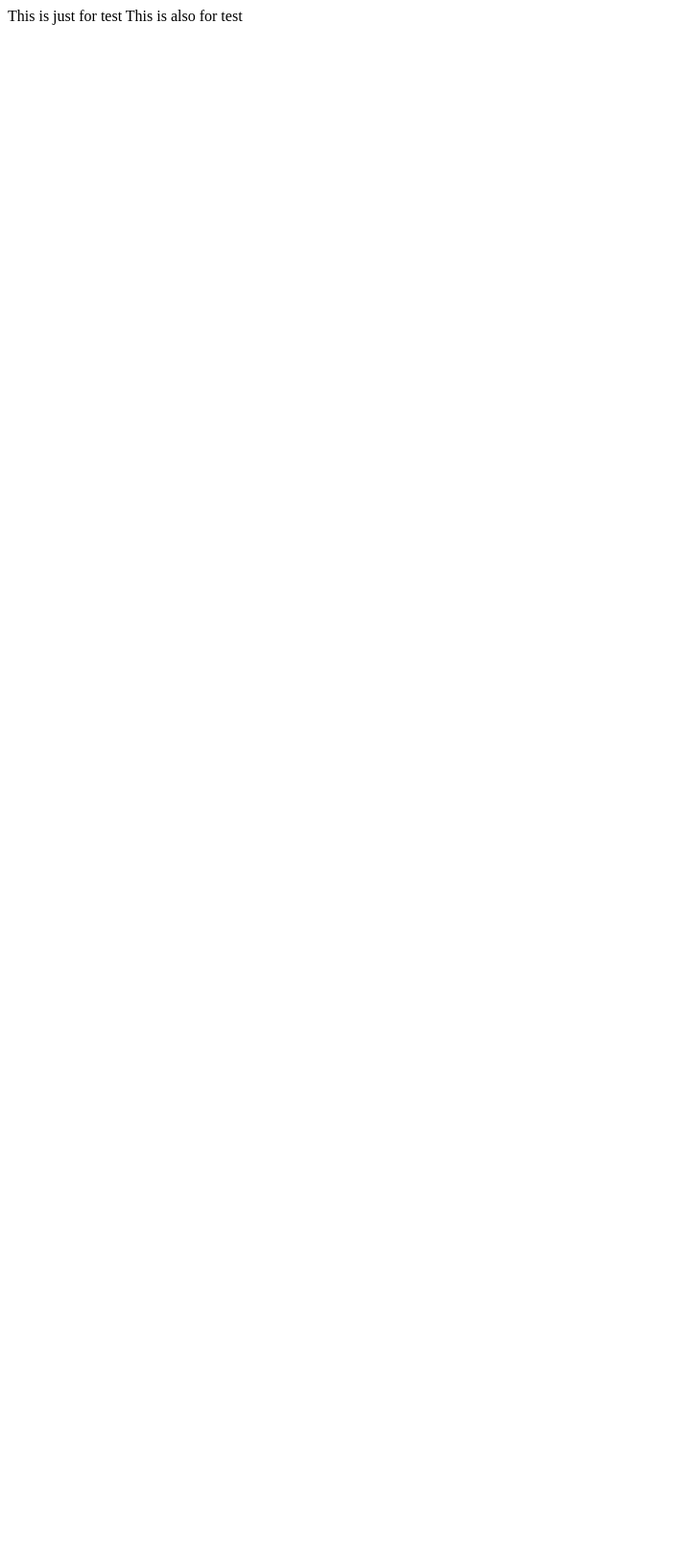
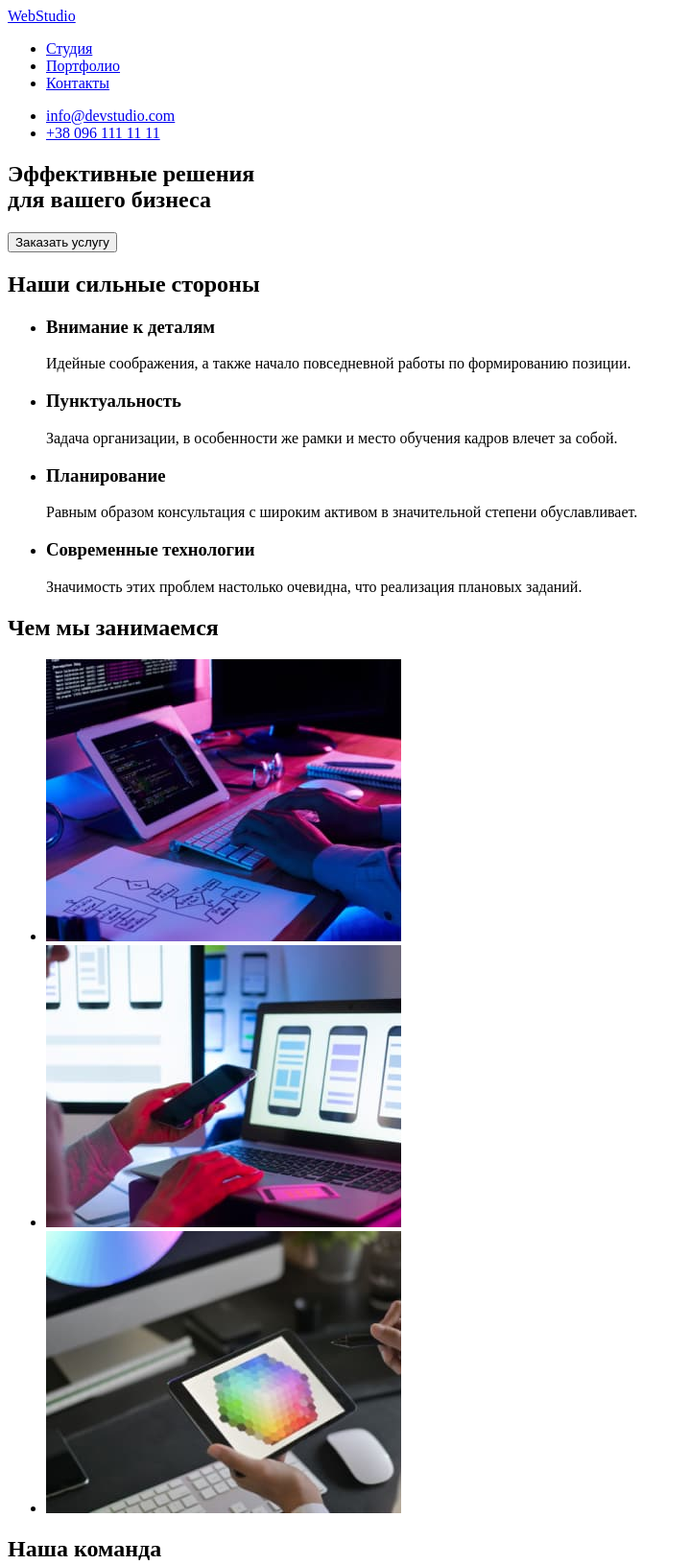
Before and after one commit to bubble-hippo/goit-markup-hw-01, a plain HTML site: page index.html in a window 1280 px wide. Shown: the top 1631 px of the page at 96% size, without its empty margins (0-719 px from the left). Before the commit the page ends 800 px from the top, so only its background shows below. Drawn offline with Linux system fonts and the light colour scheme.

Commit message:
Добавляет последние изменения по семантике макета

```diff
--- a/index.html
+++ b/index.html
@@ -1,12 +1,164 @@
 <!DOCTYPE html>
-<html lang="en">
+<html lang="ru">
 <head>
     <meta charset="UTF-8">
     <meta name="viewport" content="width=device-width, initial-scale=1.0">
-    <title>Document</title>
+    <title>WebStudio</title>
 </head>
 <body>
-    This is just for test
-    This is also for test
+    <header>
+        <!-- Header navigation -->
+        <nav>
+            <a href="/">WebStudio</a>
+
+            <ul>
+                <li>
+                    <a href="/">Студия</a>
+                </li>
+
+                <li>
+                    <a href="/">Портфолио</a>
+                </li>
+
+                <li>
+                    <a href="/">Контакты</a>
+                </li>
+
+            </ul>
+
+        </nav>
+
+            <!-- Header contacts -->
+            <ul>
+                <li>
+                    <a href="mailto:info@devstudio.com">info@devstudio.com</a>
+                </li>
+
+                <li>
+                    <a href="tel:+380961111111">+38 096 111 11 11</a>
+                </li>
+
+            </ul>
+
+    </header>
+
+    <main>
+        <!-- Hero -->
+        <section>
+            <h1>Эффективные решения <br/>
+                для вашего бизнеса</h1>
+            <button>Заказать услугу</button>
+        </section>
+
+        <!-- Advantages -->
+        <section>
+            <!-- Hidden title -->
+            <h2>Наши сильные стороны</h2>
+
+            <ul>
+                <li>
+                    <h3>Внимание к деталям</h3>
+                    <p>Идейные соображения, а также начало повседневной работы по формированию позиции.</p>
+                </li>
+
+                <li>
+                    <h3>Пунктуальность</h3>
+                    <p>Задача организации, в особенности же рамки и место обучения кадров влечет за собой.</p>
+                </li>
+
+                <li>
+                    <h3>Планирование</h3>
+                    <p>Равным образом консультация с широким активом в значительной степени обуславливает.</p>
+                </li>
+
+                <li>
+                    <h3>Современные технологии</h3>
+                    <p>Значимость этих проблем настолько очевидна, что реализация плановых заданий.</p>
+                </li>
+
+            </ul>
+
+        </section>
+
+        <!-- What they do -->
+        <section>
+            <h2>Чем мы занимаемся</h2>
+
+            <ul>
+                <li>
+                    <img src="./images/job_1.jpg"
+                         alt="Персонаж пишет код в соответствии с алгоритмом"
+                         width="370" />
+                </li>
+
+                <li>
+                    <img src="./images/job_2.jpg"
+                        alt="Персонаж создает дизайн для мобильного приложения"
+                        width="370" />
+                </li>
+
+                <li>
+                    <img src="./images/job_3.jpg"
+                         alt="Персонаж выбирает цвета из палеты"
+                         width="370" />
+                </li>
+            </ul>
+
+        </section>
+
+        <!-- Their team -->
+        <section>
+            <h2>Наша команда</h2>
+
+            <ul>
+                <li>
+                    <img src="./images/member_1.jpg"
+                         alt="Улыбающийся мужчина в очках и коричневой рубашке"
+                         width="270" />
+                    <h3>Игорь Демьяненко</h3>
+                    <p>Product Designer</p>
+                </li>
+
+                <li>
+                    <img src="./images/member_2.jpg"
+                         alt="Улюбающаяся девушка в очках и черном пиджаке"
+                         width="270" />
+                    <h3>Ольга Репина</h3>
+                    <p>Frontend Developer</p>
+                </li>
+
+                <li>
+                    <img src="./images/member_3.jpg"
+                         alt="Улыбающийся мужчина в голубой рубашке"
+                         width="270" />
+                    <h3>Николай Тарасов</h3>
+                    <p>Marketing</p>
+                </li>
+
+                <li>
+                    <img src="./images/member_4.jpg"
+                         alt="Улыбающийся мужчина в очках и черной футболке"
+                         width="270" />
+                    <h3>Михаил Ермаков</h3>
+                    <p>UI Designer</p>
+                </li>
+
+            </ul>
+
+        </section>
+
+    </main>
+
+    <footer>
+        <a href="/">WebStudio</a>
+
+        <address>
+            <a href="https://www.google.com/maps/place/Lesi+Ukrainky+Blvd,+26,+Kyiv,+02000/data=!4m2!3m1!1s0x40d4cf0e033ecbe9:0x57a4dffefec77da0?sa=X&ved=2ahUKEwi-jfPCwcTuAhXMBBAIHdmHB9AQ8gEwAHoECAUQAQ">г. Киев, пр-т Леси Украинки, 26</a>
+            <a href="mailto:info@devstudio.com">info@devstudio.com</a>
+            <a href="tel:+380961111111">+38 096 111 11 11</a>
+        </address>
+
+    </footer>
+
 </body>
 </html>
```
